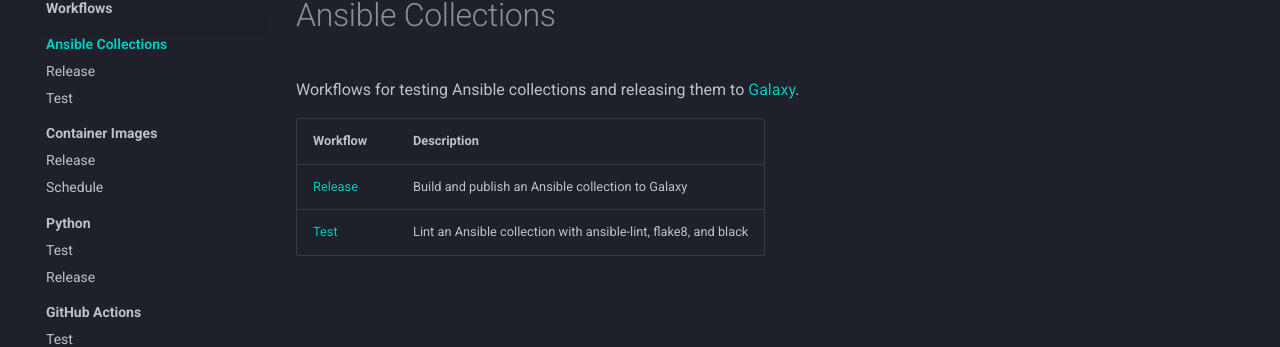
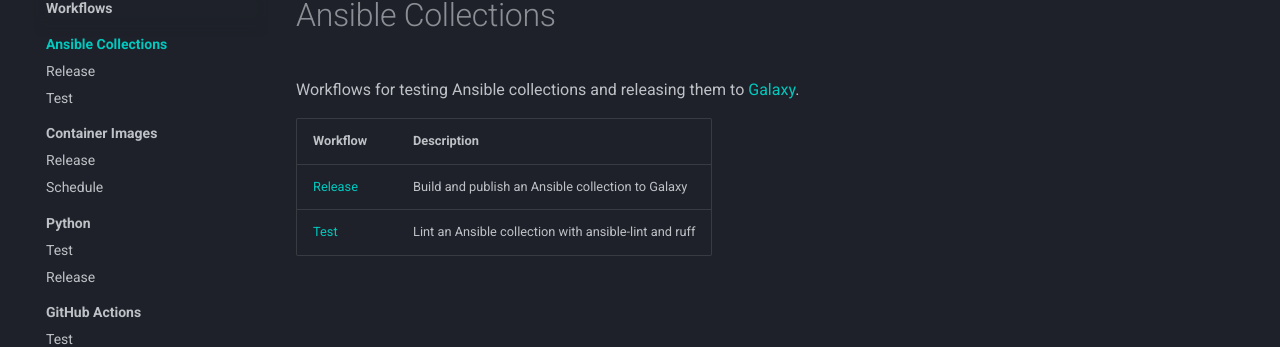
Before and after one commit to radiorabe/actions, an MkDocs documentation site: the page built from docs/workflows/ansible/index.md, in a window 1280 px wide. Shown: the part 151-498 px from the top of the page. Built offline with MkDocs 1.6.1 and Material for MkDocs 9.7.7, drawn with Linux system fonts in a browser that asks for light colours; comment, search, counter and statistics services are not loaded.

Commit message:
fix(test-ansible-collection): replace flake8 and black with ruff (#219)

```diff
--- a/docs/workflows/ansible/index.md
+++ b/docs/workflows/ansible/index.md
@@ -6,4 +6,4 @@
 | Workflow | Description |
 |---|---|
 | [Release](release.md) | Build and publish an Ansible collection to Galaxy |
-| [Test](test.md) | Lint an Ansible collection with ansible-lint, flake8, and black |
+| [Test](test.md) | Lint an Ansible collection with ansible-lint and ruff |
```
Also changed, not shown: docs/workflows/ansible/test.md (+1 -1 lines), 1 other file.
